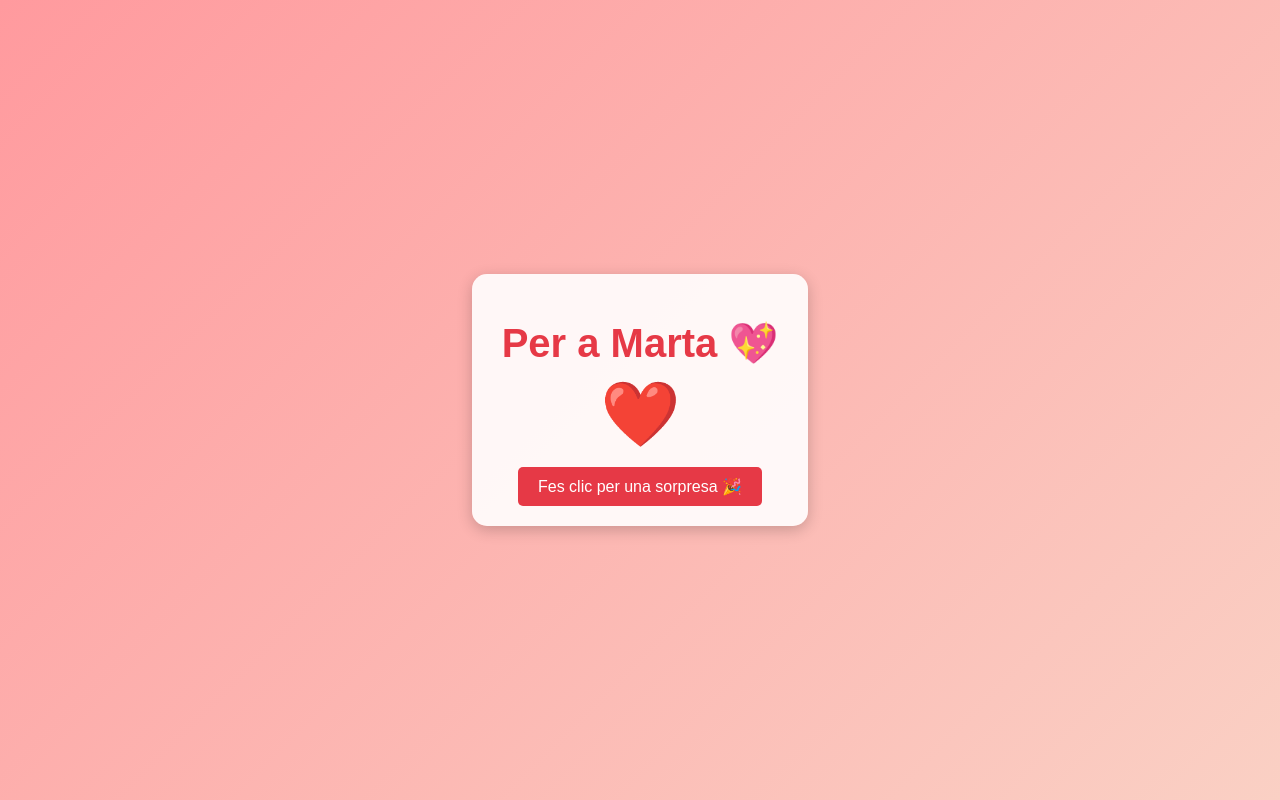
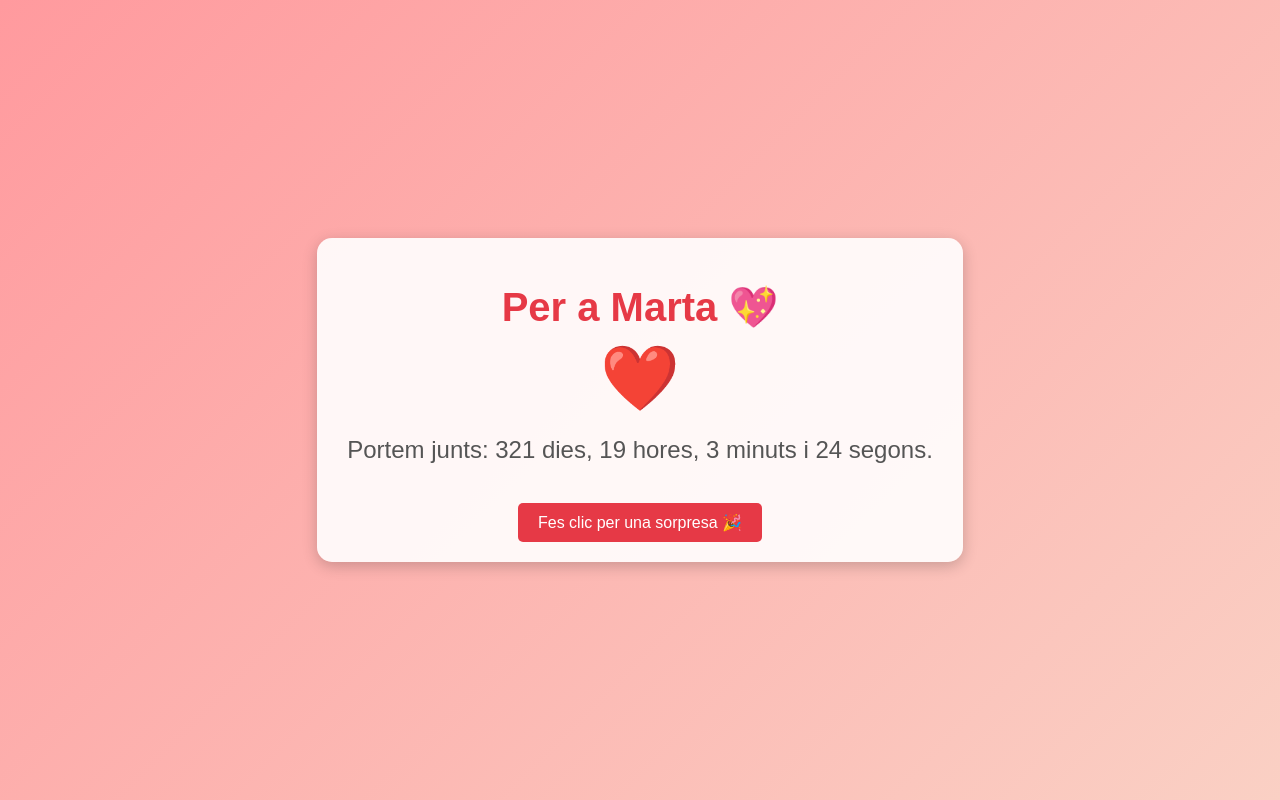
Before and after one commit to canterooooo/Marta, a plain HTML site: page index.html in a window 1280 px wide. Drawn offline with Linux system fonts and the light colour scheme.

Commit message:
Update index.html

```diff
--- a/index.html
+++ b/index.html
@@ -3,7 +3,7 @@
 <head>
     <meta charset="UTF-8">
     <meta name="viewport" content="width=device-width, initial-scale=1.0">
-    <title>Per la Marta 💖</title>
+    <title>Per a Marta 💖</title>
     <style>
         body {
             font-family: 'Arial', sans-serif;
@@ -48,6 +48,11 @@
             display: none;
             color: #333;
         }
+        .time-counter {
+            font-size: 1.5em;
+            margin-top: 20px;
+            color: #555;
+        }
         button {
             margin-top: 15px;
             padding: 10px 20px;
@@ -76,7 +81,8 @@
     <div class="container">
         <h1>Per a Marta 💖</h1>
         <div class="heart" onclick="showMessage()">❤️</div>
-        <p class="message">Ets el meu món. Gràcies per fer la meva vida màgica! ✨</p>
+        <p class="message">Ets la millor t'estimo! ✨</p>
+        <p class="time-counter"></p>
         <button onclick="launchConfetti()">Fes clic per una sorpresa 🎉</button>
     </div>
     <canvas class="confetti"></canvas>
@@ -85,10 +91,27 @@
         const message = document.querySelector('.message');
         const confettiCanvas = document.querySelector('.confetti');
         const ctx = confettiCanvas.getContext('2d');
+        const timeCounter = document.querySelector('.time-counter');
 
         function showMessage() {
             message.style.display = 'block';
         }
+
+        // Funció per calcular el temps des de l'inici de la relació
+        function calculateTime() {
+            const startDate = new Date('2024-01-10T00:00:00');
+            const now = new Date();
+            const diff = now - startDate;
+
+            const days = Math.floor(diff / (1000 * 60 * 60 * 24));
+            const hours = Math.floor((diff / (1000 * 60 * 60)) % 24);
+            const minutes = Math.floor((diff / (1000 * 60)) % 60);
+            const seconds = Math.floor((diff / 1000) % 60);
+
+            timeCounter.textContent = `Portem junts: ${days} dies, ${hours} hores, ${minutes} minuts i ${seconds} segons.`;
+        }
+
+        setInterval(calculateTime, 1000);
 
         // Configuració de confeti
         let confettis = [];
```
